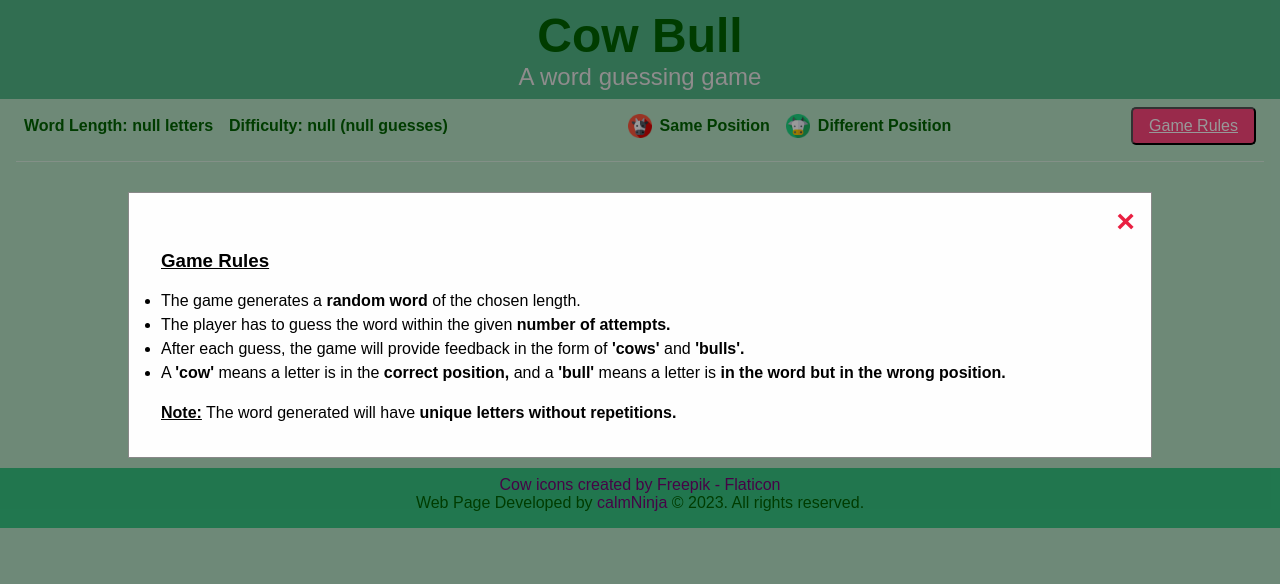
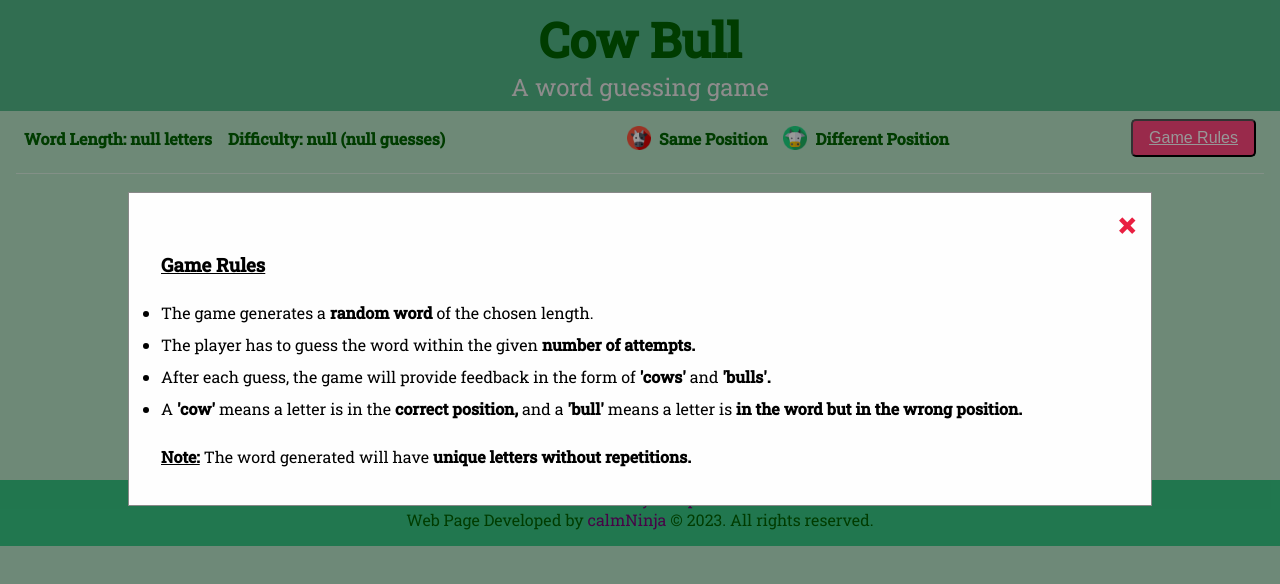
Before and after one commit to calmNinja/cow-bull-word-game, a website built with webpack: page public/game.html in a window 1280 px wide. Both pictures are taken after a click on the button "Game Rules". Built offline with nearby package versions, Linux system fonts and the light colour scheme; no server answers.

Commit message:
styling changes

```diff
--- a/public/game.html
+++ b/public/game.html
@@ -9,7 +9,12 @@
       rel="stylesheet"
       href="https://cdnjs.cloudflare.com/ajax/libs/font-awesome/5.15.3/css/all.min.css"
     />
-
+    <link rel="preconnect" href="https://fonts.googleapis.com" />
+    <link rel="preconnect" href="https://fonts.gstatic.com" crossorigin />
+    <link
+      href="https://fonts.googleapis.com/css2?family=Roboto+Slab:wght@300;400;500&display=swap"
+      rel="stylesheet"
+    />
     <title>Document</title>
   </head>
   <body>
--- a/public/styles/gameStyles.css
+++ b/public/styles/gameStyles.css
@@ -7,8 +7,9 @@
   }
 
   body {
-    height: 100vh;
+    max-height: 100vh;
     font-family: Arial, sans-serif;
+    font-family: 'Roboto Slab', serif;
     background-color: #b7e4c7;
     color:rgb(237, 233, 233);
     padding: 0 1rem;
@@ -291,7 +292,7 @@
   padding: 3.5rem 2rem 2rem;
   border: 1px solid #888;
   width: 80%;
-  line-height: 1.5rem;
+  line-height: 2rem;
   position: relative;
 }
 .rules-modal-content h3 {
--- a/public/styles/index-styles.css
+++ b/public/styles/index-styles.css
@@ -6,7 +6,8 @@
 
 body {
   height: 100vh;
-  font-family: Arial, sans-serif;
+  font-family: 'Roboto Slab', serif;
+  font-weight: 400;
   background-color: #b7e4c7;
   color:rgb(237, 233, 233);
   padding: 1rem;
@@ -21,6 +22,7 @@ body {
   padding: 1.25em;
   text-align: center;
   margin: 0 2rem 2rem;
+  font-weight: 700;
 }
 
 .title {
@@ -83,7 +85,7 @@ body {
 
 .subtitle {
   font-size: 2em;
-  font-weight: normal;
+  font-weight: 400;
 }
 
 /* Game Rules Styling */
@@ -97,6 +99,7 @@ body {
 
 .rules-container h3 {
   font-size: 3rem;
+  font-weight: 400;
   text-align: center;
   text-decoration: underline;
   color: darkgreen;
@@ -152,7 +155,8 @@ body {
 
 .start-button:hover {
   animation-play-state: paused;
-  background-color: darkgreen;
+  background-color: white;
+  color:#bf0603;
 }
 
 .start-button.paused {
```
Also changed, not shown: public/index.html (+8 -0 lines).
